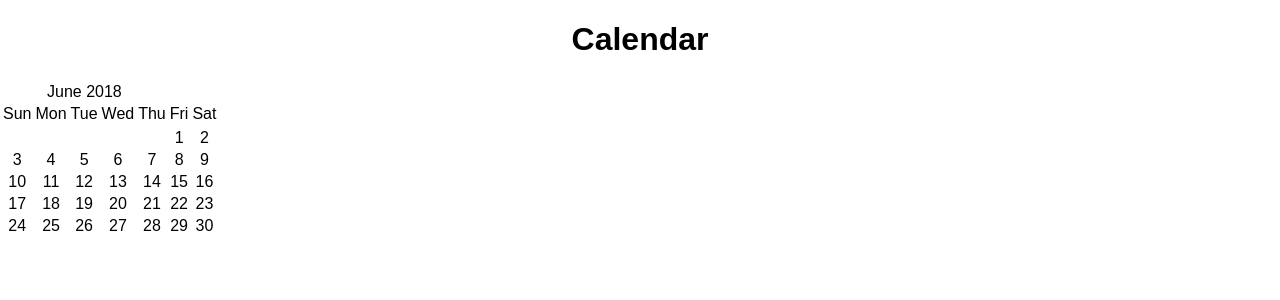
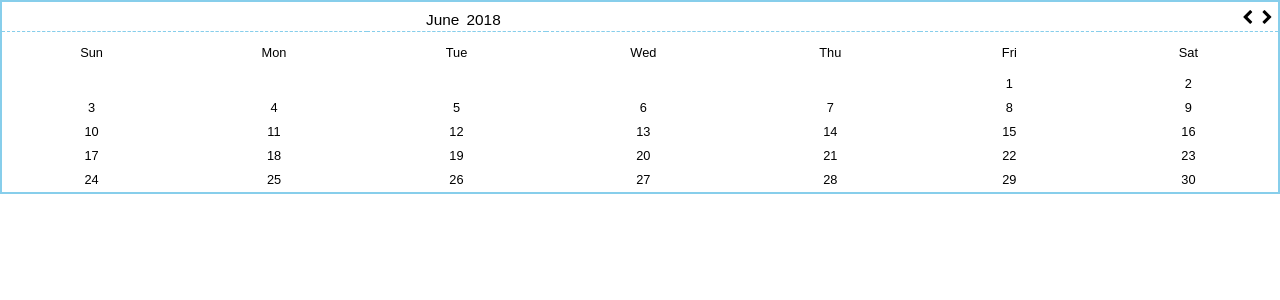
Before and after one commit to babiesinspace/Spotify-Fellowship, a React (Create React App) app in the folder calendar-front-end/: page / in a window 1280 px wide. Shown: the top 300 px of the page. Built offline with nearby package versions, Linux system fonts and the light colour scheme.

Commit message:
add toggle month feature with icons. create popup on day click

```diff
--- a/calendar-front-end/src/App.js
+++ b/calendar-front-end/src/App.js
@@ -4,10 +4,14 @@ import './App.css';
 import Calendar from './components/Calendar/';
 
 class App extends Component {
+  onDayClick = (e, day) => {
+    alert(day)
+  }
+
   render() {
     return (
       <div className="App">
-        <Calendar />
+        <Calendar onDayClick={(e, day) => this.onDayClick(e, day)}/>
       </div>
     );
   }
--- a/calendar-front-end/src/components/Calendar/calendar.css
+++ b/calendar-front-end/src/components/Calendar/calendar.css
@@ -0,0 +1,105 @@
+.calendar-container,
+.calendar,
+.calendar-header,
+td,
+tr {
+    padding: 0;
+    margin: 0;
+}
+
+.calendar-container {
+    border: 2px solid skyblue;
+}
+
+.calendar {
+    background-color: white;
+    border-spacing: 0;
+    border-collapse: collapse;
+    width: 100%;
+}
+
+.calendar-header {
+    border-bottom: 1px dashed skyblue;
+    font-size: 1.6em;
+}
+
+.calendar-header td {
+    border-spacing: 0;
+    padding-left: 5px;
+}
+
+.day,
+.empty-slot,
+.week-day {
+    text-align: center;
+    height: 40px;
+}
+
+.week-day {
+    font-size: 0.8em;
+}
+
+.day {
+    font-size: 0.8em;
+}
+
+.day {
+    cursor: pointer;
+    width: 24px;
+    height: 24px;
+    line-height: 24px;
+}
+
+.current-day {
+    background-color: #4285f4;
+    width: 28px;
+    height: 28px;
+    line-height: 28px;
+    border-radius: 2%;
+    color: white;
+}
+.selected-day {
+    background-color:yellow;
+    width: 28px;
+    height: 28px;
+    line-height: 28px;
+    border-radius: 2%;
+    color: black;
+}
+
+.month-popup {
+    position: absolute;
+    padding: 5px;
+    background: white;
+    border: 2px solid skyblue;
+}
+
+.month-popup div {
+    padding: 0.3em;
+}
+
+.nav-month {
+    position: absolute;
+    top: 0.6em;
+    font-size: 0.6em;
+    right:3px;
+}
+
+.prev {
+}
+
+.next {
+}
+
+.editor-year {
+    max-width: 3.6em;
+}
+
+.label-month,
+.label-year {
+    font-size: 0.6em;
+}
+
+.label-month {
+    cursor: pointer;
+}
--- a/calendar-front-end/src/components/Calendar/index.js
+++ b/calendar-front-end/src/components/Calendar/index.js
@@ -1,11 +1,12 @@
 import React from 'react';
 import moment from 'moment';
 import "font-awesome/css/font-awesome.css";
+import './calendar.css';
 
 export default class Calendar extends React.Component {
 	constructor(props) {
 		super(props);
-		this.width = props.width || "500px";
+		this.width = props.width || "350px";
 		this.style = props.style || {};
 	}
 
@@ -67,6 +68,24 @@ export default class Calendar extends React.Component {
     	this.setState({
     		dateContext: dateContext
     	})
+    }
+
+    nextMonth = () => {
+    	let dateContext = Object.assign({}, this.state.dateContext)
+    	dateContext = moment(dateContext).add(1, "month")
+    	this.setState({
+    		dateContext: dateContext
+    	})
+    	this.props.onNextMonth && this.props.onNextMonth()
+    }
+
+     prevMonth = () => {
+    	let dateContext = Object.assign({}, this.state.dateContext)
+    	dateContext = moment(dateContext).subtract(1, "month")
+    	this.setState({
+    		dateContext: dateContext
+    	})
+    	this.props.onPrevMonth && this.props.onPrevMonth()
     }
 
     onSelectMonthChange = (e, data) => {
@@ -147,6 +166,10 @@ export default class Calendar extends React.Component {
     	)
     }
 
+    onDayClick = (e, day) => {
+    	this.props.onDayClick && this.props.onDayClick(e, day)
+    }
+
 	render() {
 		// grab the shortened weekdays array and iterate through, create a cell for each day of the week
 		let weekdays = this.weekdaysShort.map((day) => {
@@ -174,7 +197,7 @@ export default class Calendar extends React.Component {
 			// as in blanks, create a cell for each day of the month and push to daysInMonth array
 			daysInMonth.push(
 				<td key={d} className={className} >
-					<span>{d}</span>
+					<span onClick={(e) => {this.onDayClick(e, d)}}>{d}</span>
 				</td>
 			)
 		}
@@ -213,12 +236,8 @@ export default class Calendar extends React.Component {
 			)
 		});
 
-		console.log("blanks: ", blanks)
-		console.log("days: ", daysInMonth)
-		console.log("totalCells: ", totalCells)
 		return (
 			<div className="calendar-container">
-				<h1>Calendar</h1>
 				<table className="calendar">
 					<thead>
 						<tr className="calendar-header">
@@ -226,6 +245,12 @@ export default class Calendar extends React.Component {
 								<this.MonthNav />
 								{" "}
 								<this.YearNav />
+							</td>
+							<td colSpan="2" className="nav-month">
+								<i className="prev fa fa-fw fa-chevron-left" onClick={(e) => {this.prevMonth()} } >
+								</i>
+								<i className="prev fa fa-fw fa-chevron-right" onClick={(e) => {this.nextMonth()} } >
+								</i>
 							</td>
 						</tr>
 					</thead>
```
